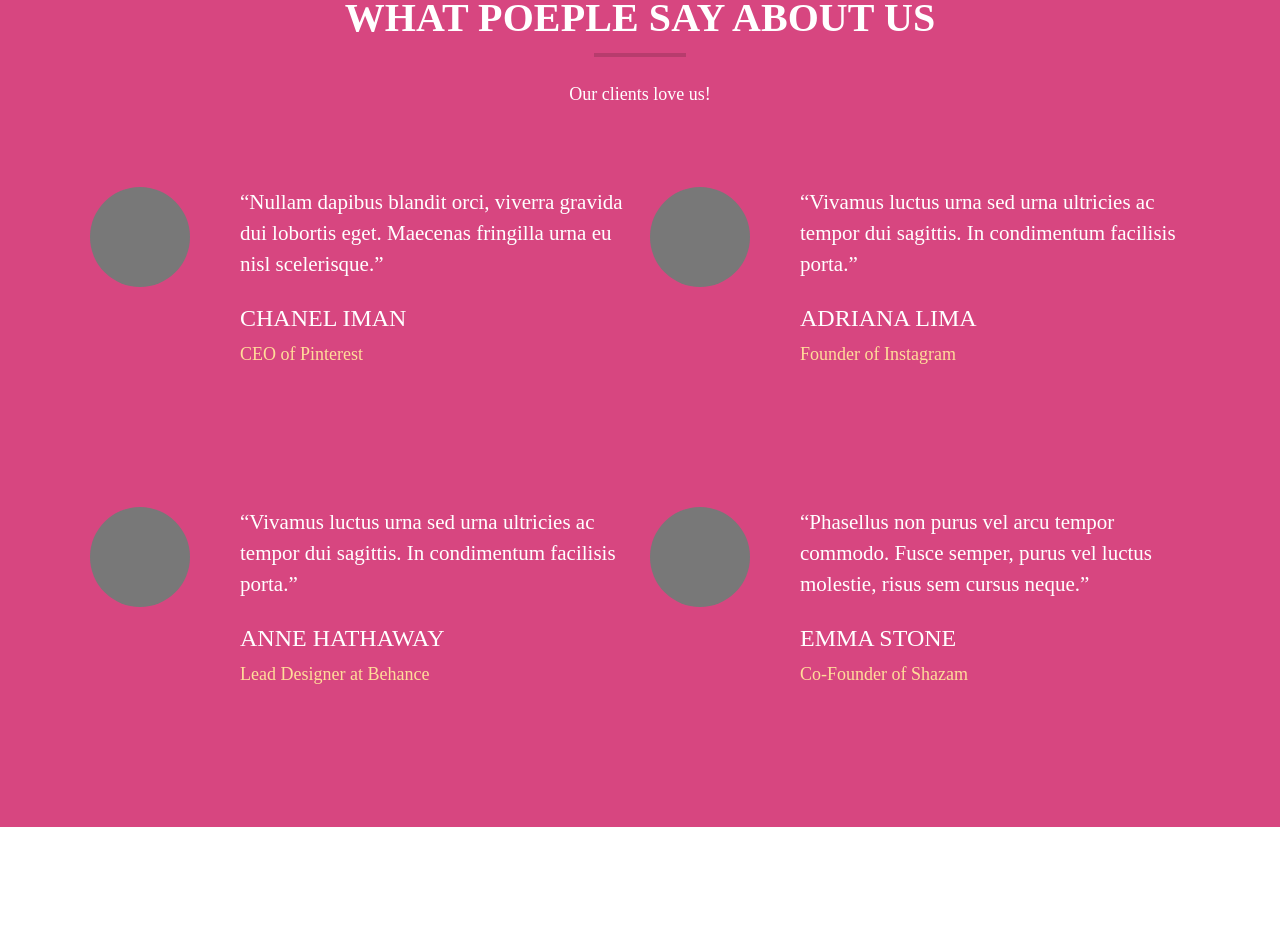
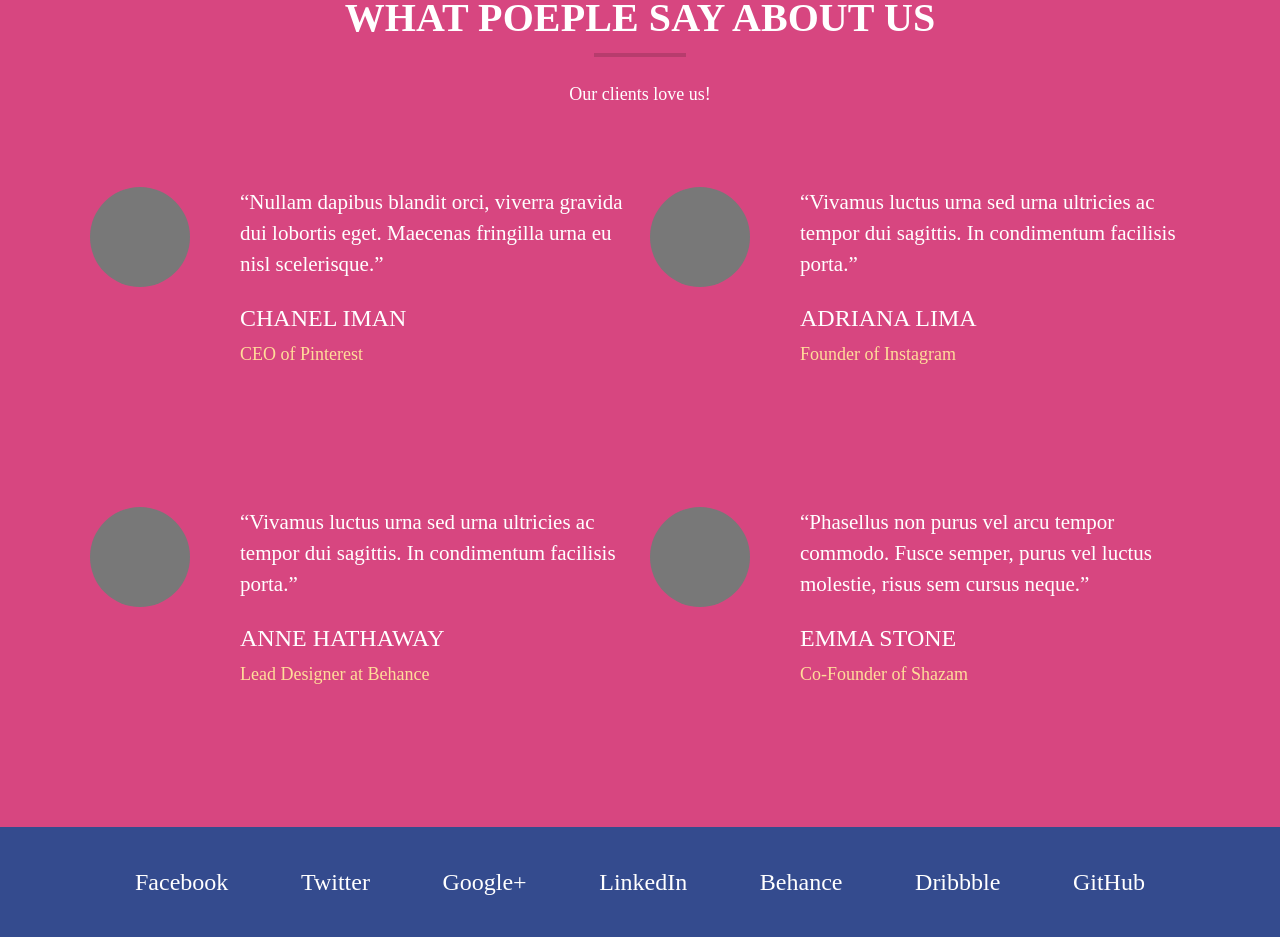
Before and after one commit to romvtk/Cuda, a website: page index.html in a window 1280 px wide. Shown: the part 4675-5612 px from the top of the page. Before the commit the page ends 5502 px from the top, so only its background shows below. Drawn offline with nearby package versions, Linux system fonts and the light colour scheme.

Commit message:
готовый блок footer

```diff
--- a/app/scss/style.scss
+++ b/app/scss/style.scss
@@ -370,7 +370,7 @@ header {
 
         .about__item {
             max-width: 540px;
-            padding-bottom:140px ;
+            padding-bottom: 140px;
 
             .about__item-left {
                 height: 100px;
@@ -405,6 +405,20 @@ header {
             }
         }
     }
+}
 
-
+.footer{
+    background-color: #344b8e;
+    ul{
+        display: flex;
+        justify-content: space-between;
+        padding: 40px 45px;
+        color: $white;
+        font-size: 24px;
+        line-height: 30px;
+        li:hover{
+            color: #30bae7;
+            cursor: pointer;
+        }
+    }
 }
--- a/index.html
+++ b/index.html
@@ -379,7 +379,19 @@
     </div>
   </section>
 
-
+<div class="footer">
+  <div class="container">
+    <ul>
+      <li>Facebook</li>
+      <li>Twitter</li>
+      <li>Google+</li>
+      <li>LinkedIn</li>
+      <li>Behance</li>
+      <li>Dribbble</li>
+      <li>GitHub</li>
+    </ul>
+  </div>
+</div>
 
   <script src="https://cdnjs.cloudflare.com/ajax/libs/jquery/3.3.1/jquery.min.js"></script>
   <script src="js/jquery.flextabs.min.js"></script>
```
Also changed, not shown: app/index.html (+13 -1 lines), app/css/style.css.
